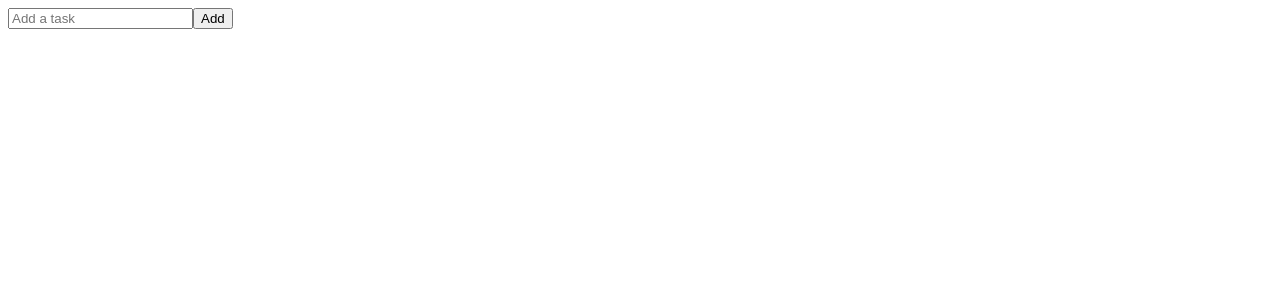
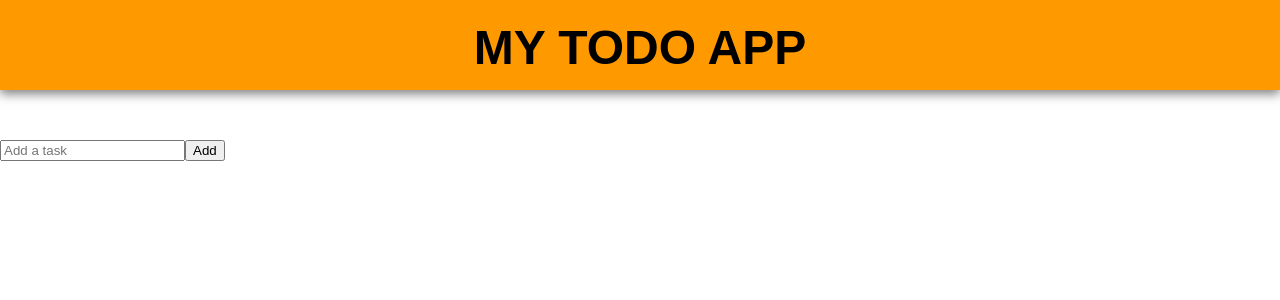
Before and after one commit to emy-dev56/react-fullstack-learning-journey, a React (Vite) app in the folder phase-1-react-basics/todoapp/ToDoApp/: page / in a window 1280 px wide. Shown: the top 300 px of the page. Built offline with nearby package versions, Linux system fonts and the light colour scheme.

Commit message:
Create Header

```diff
--- /dev/null
+++ b/phase-1-react-basics/todoapp/ToDoApp/src/App.css
@@ -0,0 +1,4 @@
+body{
+  font-family:Arial, Helvetica, sans-serif;
+  margin:0
+}
--- a/phase-1-react-basics/todoapp/ToDoApp/src/App.jsx
+++ b/phase-1-react-basics/todoapp/ToDoApp/src/App.jsx
@@ -1,8 +1,11 @@
 import Todo from "./components/Todo"
+import "./App.css"
+import Header from "./components/Header"
 
 function App() {
   return (
     <div className="App">
+      <Header />
       <Todo />
     </div>
   )
--- /dev/null
+++ b/phase-1-react-basics/todoapp/ToDoApp/src/components/Form.jsx
@@ -0,0 +1,18 @@
+import { useState } from "react";
+
+export default function Form({todos, setTodos}) {
+  const[todo, setTodo] = useState("");
+  const handleSubmit = (e) => {
+    e.preventDefault();
+    setTodos([...todos, todo]);
+    setTodo('');
+  };
+  return (
+    <>
+      <form onSubmit={handleSubmit}>
+        <input type="text" placeholder="Add a task" value={todo} onChange={(e) => setTodo(e.target.value)} />
+        <button type="submit">Add</button>
+      </form>
+    </>
+  );
+}
--- /dev/null
+++ b/phase-1-react-basics/todoapp/ToDoApp/src/components/Header.jsx
@@ -0,0 +1,8 @@
+import style from "./Header.module.css"
+export default function Header() {
+  return (
+    <div className={style.header}>
+      My Todo APP
+    </div>
+  )
+}
--- /dev/null
+++ b/phase-1-react-basics/todoapp/ToDoApp/src/components/Header.module.css
@@ -0,0 +1,11 @@
+.header{
+  background:#F90;
+  font-size: 3rem;
+  text-align: center;
+  padding:20px;
+  font-weight: bold;
+  box-shadow: 0px 4px 10px rgba(0,0,0,.5);
+  margin-bottom:50px;
+  height:50px;
+  text-transform: uppercase;
+}
--- a/phase-1-react-basics/todoapp/ToDoApp/src/components/Todo.jsx
+++ b/phase-1-react-basics/todoapp/ToDoApp/src/components/Todo.jsx
@@ -1,25 +1,13 @@
 import React, { useState } from 'react';
-import TodoItem from './TodoItem';
+import Form from './Form';
+import TodosList from './TodosList';
 
 export default function Todo() {
-  const[todo, setTodo] = useState("");
   const[todos, setTodos] = useState([]);
-  const handleSubmit = (e) => {
-    e.preventDefault();
-    setTodos([...todos, todo]);
-    setTodo("");
-  }
   return (
     <>
-    <form onSubmit={handleSubmit}>
-      <input type="text" placeholder="Add a task" value={todo} onChange={(e) => setTodo(e.target.value)} />
-      <button type="submit">Add</button>
-    </form>
-    {
-      todos.map((item, index) => (
-        <TodoItem key={index} item={item} />
-      ))
-    }
+      <Form todos={todos} setTodos={setTodos} />
+      <TodosList todos={todos} />
     </>
   )
 }
--- /dev/null
+++ b/phase-1-react-basics/todoapp/ToDoApp/src/components/TodosList.jsx
@@ -0,0 +1,11 @@
+import TodoItem from "./TodoItem";
+
+export default function TodosList({todos}) {
+  return (
+    <div>
+      {todos.map((item, index) => (
+        <TodoItem key={index} item={item} />
+      ))}
+    </div>
+  );
+}
```
